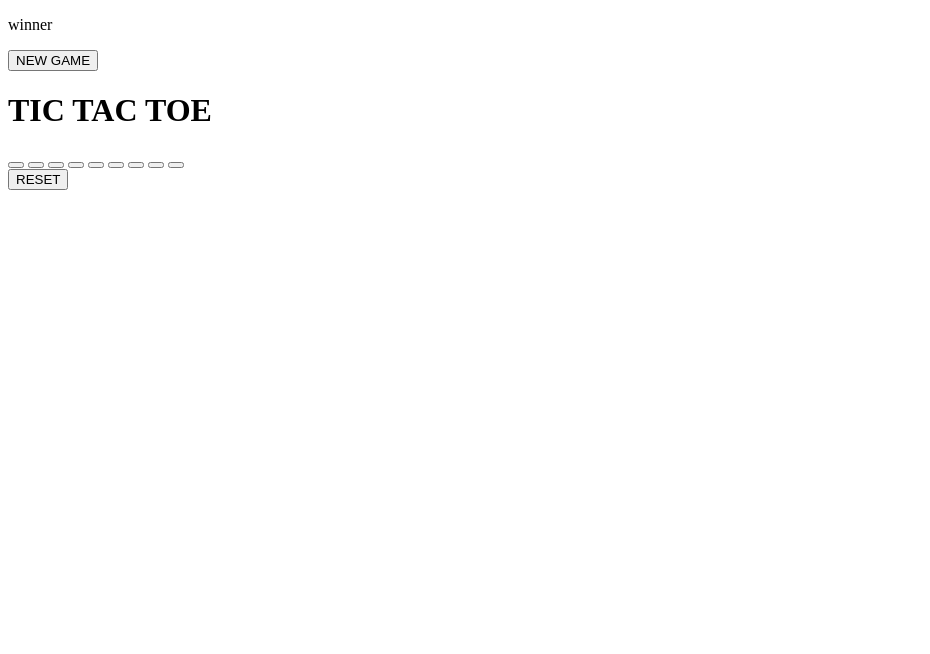
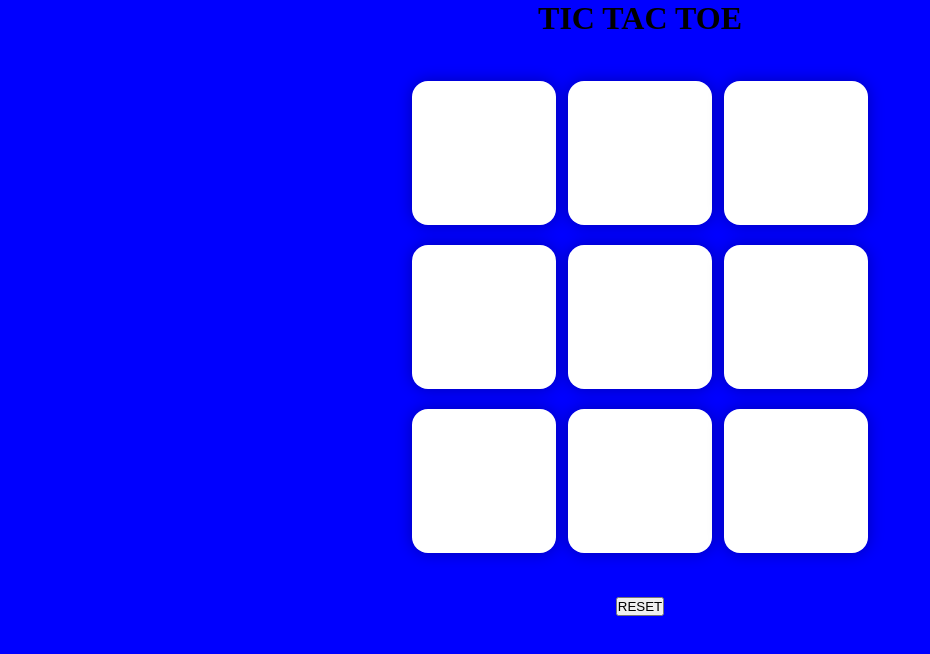
Before and after one commit to KARANSINGH34951/java-script-in-30-Days, a website: page index21.html in a window 1280 px wide. Shown: the whole page, without its empty margins (0-930 px from the left). Drawn offline with Linux system fonts and the light colour scheme.

Commit message:
few files modified

```diff
--- a/index21.html
+++ b/index21.html
@@ -4,7 +4,7 @@
     <meta charset="UTF-8">
     <meta name="viewport" content="width=device-width, initial-scale=1.0">
     <title>TIC TAC TOE</title>
-    <link rel="stylesheet" href="day21.css">
+    <link rel="stylesheet" href="index21.css">
 </head>
 <body>
     <div class="msg-container hide">
--- a/index22.html
+++ b/index22.html
@@ -4,7 +4,7 @@
     <meta charset="UTF-8">
     <meta name="viewport" content="width=device-width, initial-scale=1.0">
     <title>GAME</title>
-    <link rel="stylesheet" href="day22.css">
+    <link rel="stylesheet" href="index22.css">
 </head>
 <body>
     <h1>rock paper scissors</h1>
```
